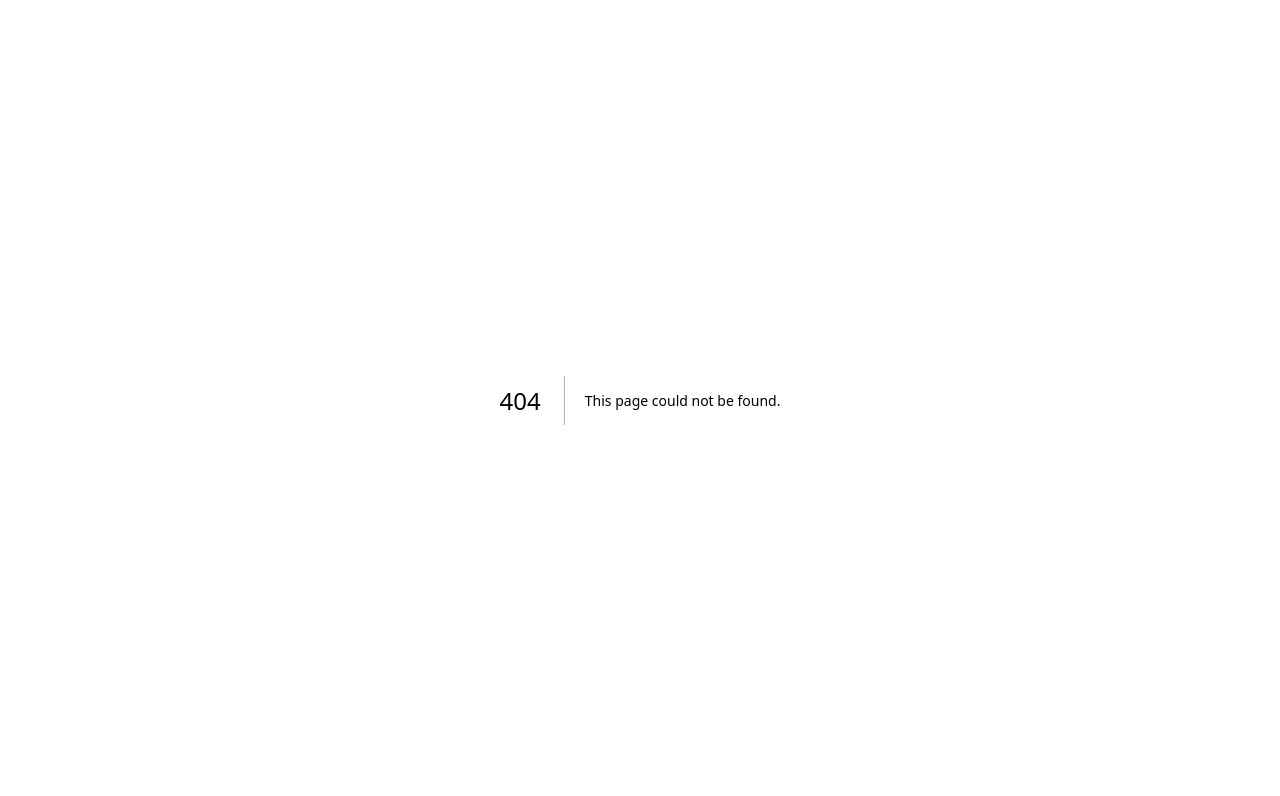
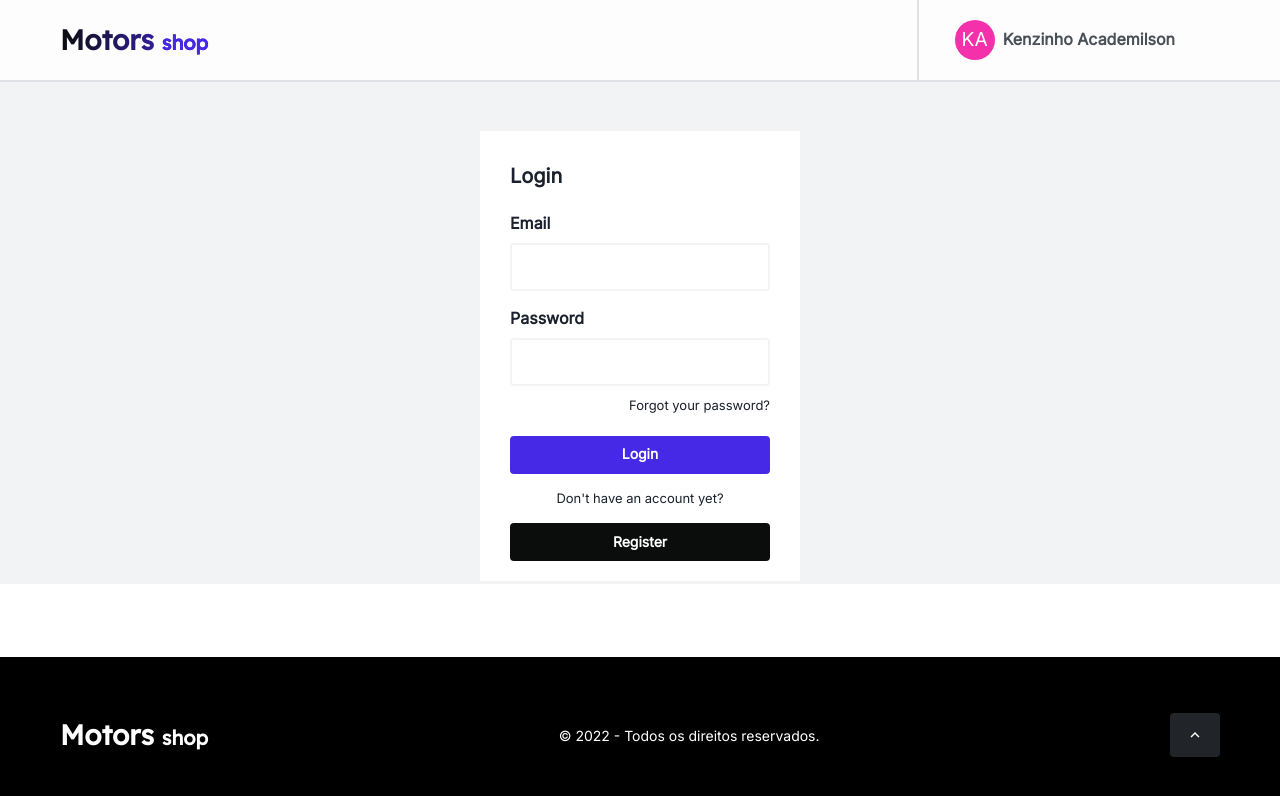
Before and after one commit to jallesbatista/MotorShop-Front, a Next.js app: page /login in a window 1280 px wide. Before the commit this address had no page. Shown: the top 796 px of the page. Built offline with nearby package versions, Linux system fonts and the light colour scheme.

Commit message:
creating login page

```diff
--- /dev/null
+++ b/src/pages/login.tsx
@@ -0,0 +1,41 @@
+import Footer from "@/components/Footer";
+import Header from "@/components/Header/Header";
+import { Button, Flex, FormControl, FormLabel, Input, Text } from "@chakra-ui/react";
+import { NextApiRequest, NextApiResponse } from "next";
+
+const user = {
+    name: "Lucas",
+    password: "123456"
+}
+
+const Login = (req: NextApiRequest, res: NextApiResponse) => {
+    // const { name, password } = req.body
+
+    // if(name != user.name || password != user.password) {
+    //     return res.status(401).json({message: "invalid credentials"})
+    // }
+
+    return (
+        <>
+            <Header />
+            <Flex w={"100vw"} h={"73vh"} bg={"grey.8"} align={"center"} justify={"center"}>
+                <Flex w={{base:"320px", sm:"320px", md:"320x"}} marginTop={"10%"} marginLeft={"10px"} marginRight={"10px"} h={"450px"} bg={"white.1"}>
+                    <FormControl padding={"30px"}>
+                        <Text fontWeight="bold" fontSize="xl" marginBottom={"20px"}>Login</Text>
+                        <FormLabel fontWeight="bold" textAlign="start">Email</FormLabel>
+                        <Input type='email' marginBottom={"15px"}/>
+                        <FormLabel fontWeight="bold" textAlign="start">Password</FormLabel>
+                        <Input type="password" marginBottom={"10px"}/>
+                        <Text textAlign="end" fontSize="13px" marginBottom={"20px"}>Forgot your password?</Text>
+                        <Button width={"100%"} bg={"brand.1"} marginBottom={"15px"}>Login</Button>
+                        <Text textAlign="center" fontSize="13px" marginBottom={"15px"}>Don't have an account yet?</Text>
+                        <Button width={"100%"}>Register</Button>
+                    </FormControl>
+                </Flex>
+            </Flex>
+            <Footer />
+        </>
+    )
+}
+
+export default Login;
```
